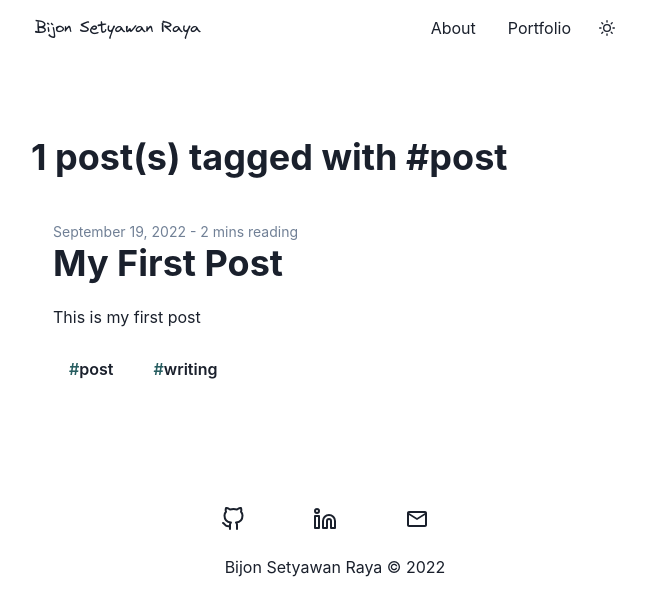
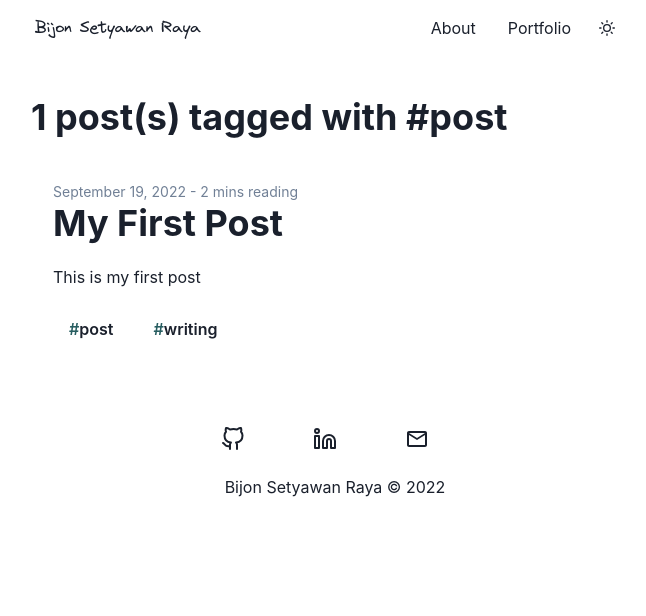
Before and after one commit to bsraya/bsraya, a Next.js app: page /tag/post in a window 1280 px wide. Shown: the top 616 px of the page, without its empty margins (305-951 px from the left). Built offline with nearby package versions, Linux system fonts and the light colour scheme; a small style sheet from the web is missing.

Commit message:
style: decrease or remove margin size

```diff
--- a/components/Layout.tsx
+++ b/components/Layout.tsx
@@ -13,7 +13,7 @@ const Layout: React.FC<{ children: React.ReactNode }> = ({ children }) => {
 
             <Container
                 maxW="container.sm"
-                my={20}
+                my={10}
             >
                 <Global styles={prismStyles} />
                 {children}
--- a/components/Navbar.tsx
+++ b/components/Navbar.tsx
@@ -79,12 +79,12 @@ export default function Navigation(): JSX.Element {
                                     </Center>
                                     <br />
                                     <MenuDivider />
-                                    <MenuItem my={5} _hover={{ backgroundColor: 'transparent' }}>
+                                    <MenuItem>
                                         <Link href="/about">
                                             About
                                         </Link>
                                     </MenuItem>
-                                    <MenuItem my={5} _hover={{ backgroundColor: 'transparent' }}>
+                                    <MenuItem>
                                         <Link href="/portfolio">
                                             Portfolio
                                         </Link>
--- a/pages/tag/[tag].tsx
+++ b/pages/tag/[tag].tsx
@@ -10,14 +10,7 @@ function Tag({ posts, tag }: { posts: IPost[], tag: string }) {
     return (
         <Layout>
             <Heading as="h1" size="xl">
-                <Flex>
-                    {posts.length} post(s) tagged with
-                    <Text
-                        as="p"
-                        // pick a color from the "colors" array
-                        color='tagColor'
-                    >&nbsp;#</Text><Text as="p">{tag}</Text>
-                </Flex>
+                {posts.length} post(s) tagged with #{tag}
             </Heading>
             <Posts posts={posts} type="blog" />
         </Layout>
```
